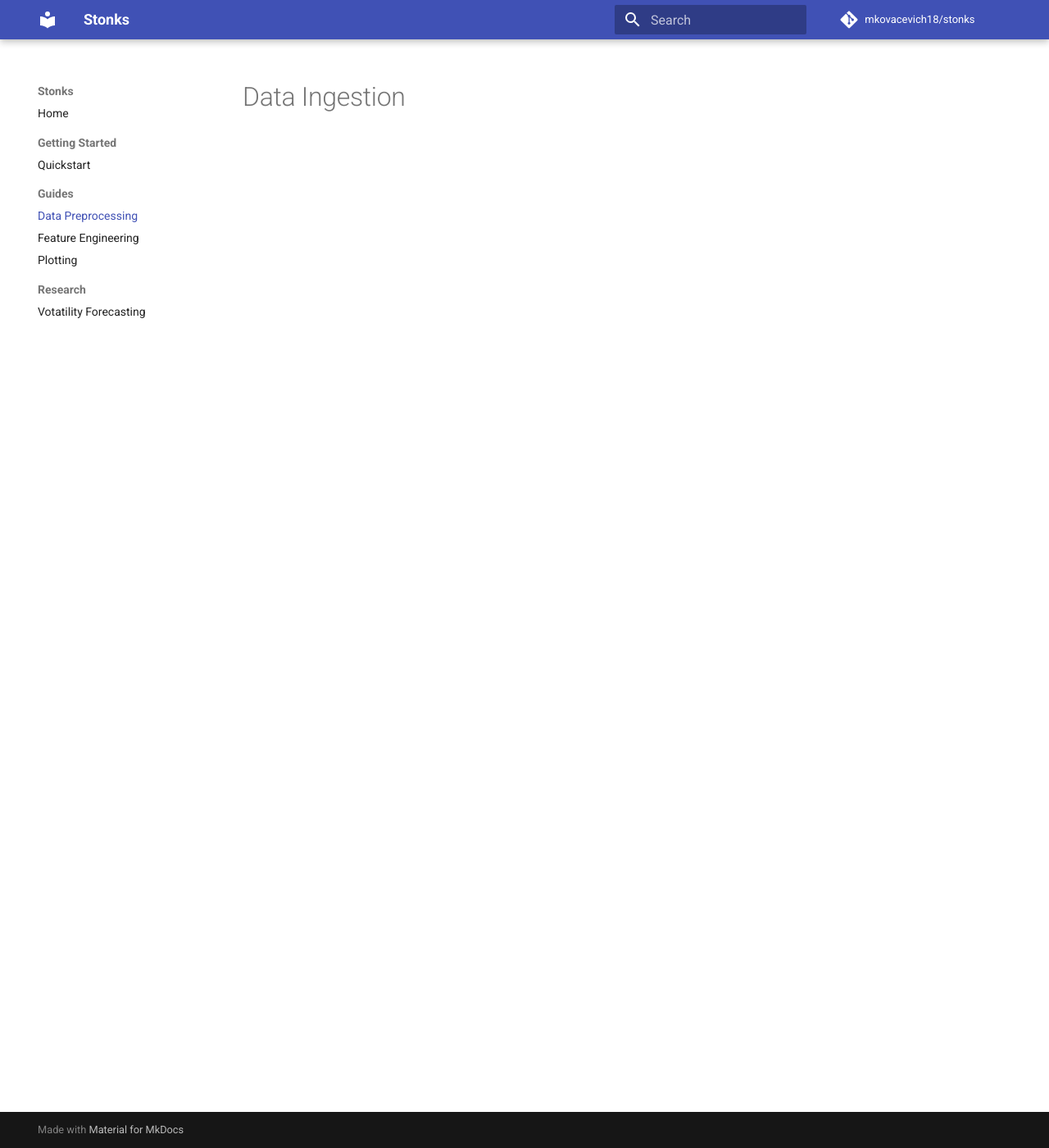
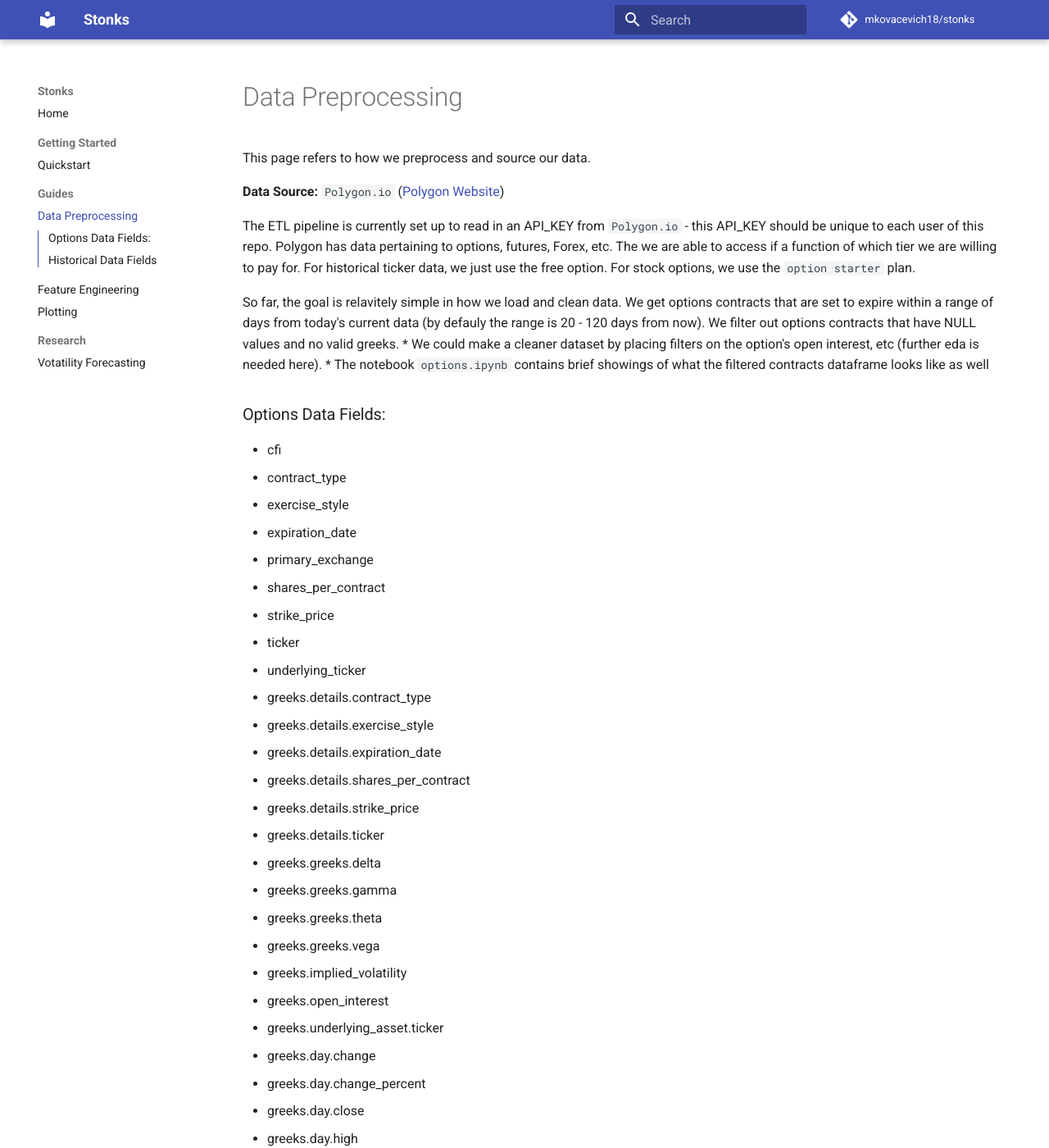
Before and after one commit to mkovacevich18/stonks, an MkDocs documentation site: the page built from docs/guides/data_preprocessing.md, in a window 1280 px wide and 1400 px high. Shown: the whole window at 82% size. Built offline with MkDocs 1.6.1 and Material for MkDocs 9.7.7, drawn with Linux system fonts in a browser that asks for light colours; comment, search, counter and statistics services are not loaded; some of the changed text lies outside the part shown.

Commit message:
updating docs and output cells in notebook

```diff
--- a/docs/guides/data_preprocessing.md
+++ b/docs/guides/data_preprocessing.md
@@ -1 +1,58 @@
-#Data Ingestion
+# Data Preprocessing
+This page refers to how we preprocess and source our data.
+
+**Data Source:** `Polygon.io` ([Polygon Website](https://polygon.io/))
+
+The ETL pipeline is currently set up to read in an API_KEY from `Polygon.io` - this API_KEY should be unique to each user of this repo. Polygon has data pertaining to options, futures, Forex, etc. The we are able to access if a function of which tier we are willing to pay for. For historical ticker data, we just use the free option. For stock options, we use the `option starter` plan.
+
+So far, the goal is relavitely simple in how we load and clean data. We get options contracts that are set to expire within a range of days from today's current data (by defauly the range is 20 - 120 days from now). We filter out options contracts that have NULL values and no valid greeks.
+* We could make a cleaner dataset by placing filters on the option's open interest, etc (further eda is needed here).
+* The notebook `options.ipynb` contains brief showings of what the filtered contracts dataframe looks like as well
+### Options Data Fields:
+
+- cfi
+- contract_type
+- exercise_style
+- expiration_date
+- primary_exchange
+- shares_per_contract
+- strike_price
+- ticker
+- underlying_ticker
+- greeks.details.contract_type
+- greeks.details.exercise_style
+- greeks.details.expiration_date
+- greeks.details.shares_per_contract
+- greeks.details.strike_price
+- greeks.details.ticker
+- greeks.greeks.delta
+- greeks.greeks.gamma
+- greeks.greeks.theta
+- greeks.greeks.vega
+- greeks.implied_volatility
+- greeks.open_interest
+- greeks.underlying_asset.ticker
+- greeks.day.change
+- greeks.day.change_percent
+- greeks.day.close
+- greeks.day.high
+- greeks.day.last_updated
+- greeks.day.low
+- greeks.day.open
+- greeks.day.previous_close
+- greeks.day.volume
+- greeks.day.vwap
+
+Analyzing the same ticker, we pull in 2 years of historical data and look at the chart. This data is a lot more limited since it is "free" but nonetheless, it provides a good starting point.
+
+### Historical Data Fields
+- volume
+- vw
+- open
+- close
+- high
+- low
+- timestamp
+- n (number of trades)
+
+There are additional types of data that we could look into - maybe Futures such a `VIX` or maybe other data vendors. We also need to figure out the gaps in Polygon's data and how what data we could use to fill these gaps.
```
Also changed, not shown: 2 other files.
